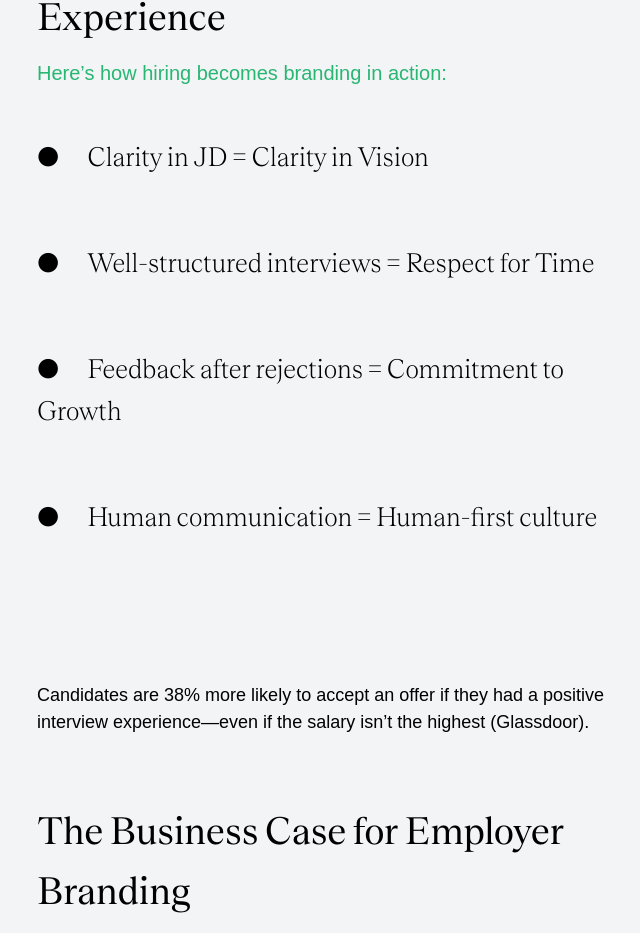
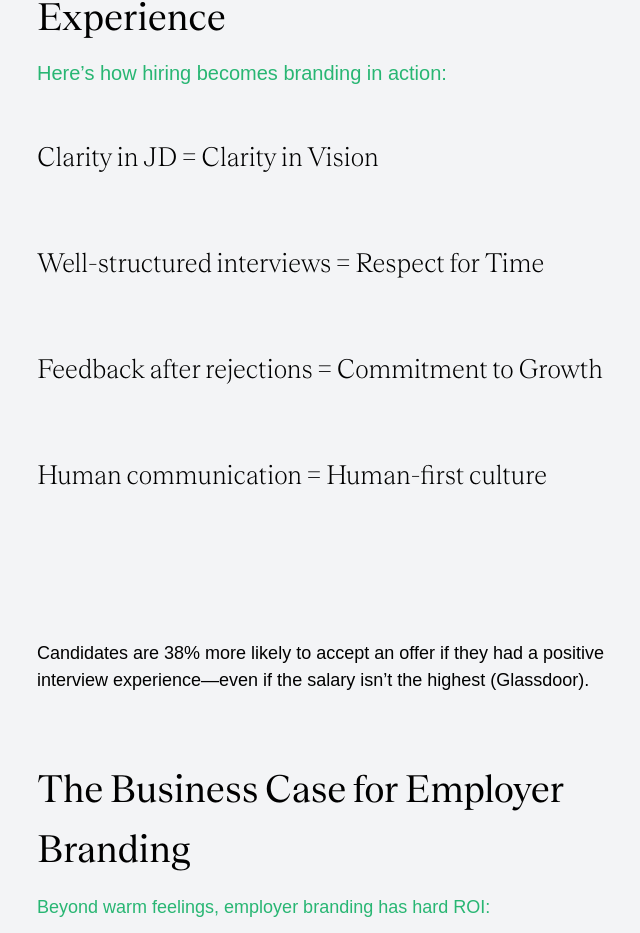
Before and after one commit to vishalsamurai13/CirrcleUp, a Next.js app: page /Articles/Article4 in a window 1280 px wide. Shown: the part 2632-3565 px from the top of the page, without its empty margins (312-952 px from the left). Built offline with nearby package versions, Linux system fonts and the light colour scheme; a web font is replaced by a local one.

Commit message:
last commit

```diff
--- a/src/app/Articles/Article4/page.tsx
+++ b/src/app/Articles/Article4/page.tsx
@@ -44,16 +44,16 @@ const verticalItems2 = [
 
 const whatWeOfferItems = [
   {
-    heading: "●      Clarity in JD = Clarity in Vision",
+    heading: "Clarity in JD = Clarity in Vision",
   },
   {
-    heading: "●      Well-structured interviews = Respect for Time",
+    heading: "Well-structured interviews = Respect for Time",
   },
   {
-    heading: "●      Feedback after rejections = Commitment to Growth",
+    heading: "Feedback after rejections = Commitment to Growth",
   },
   {
-    heading: "●      Human communication = Human-first culture",
+    heading: "Human communication = Human-first culture",
   },
 ];
 
```
